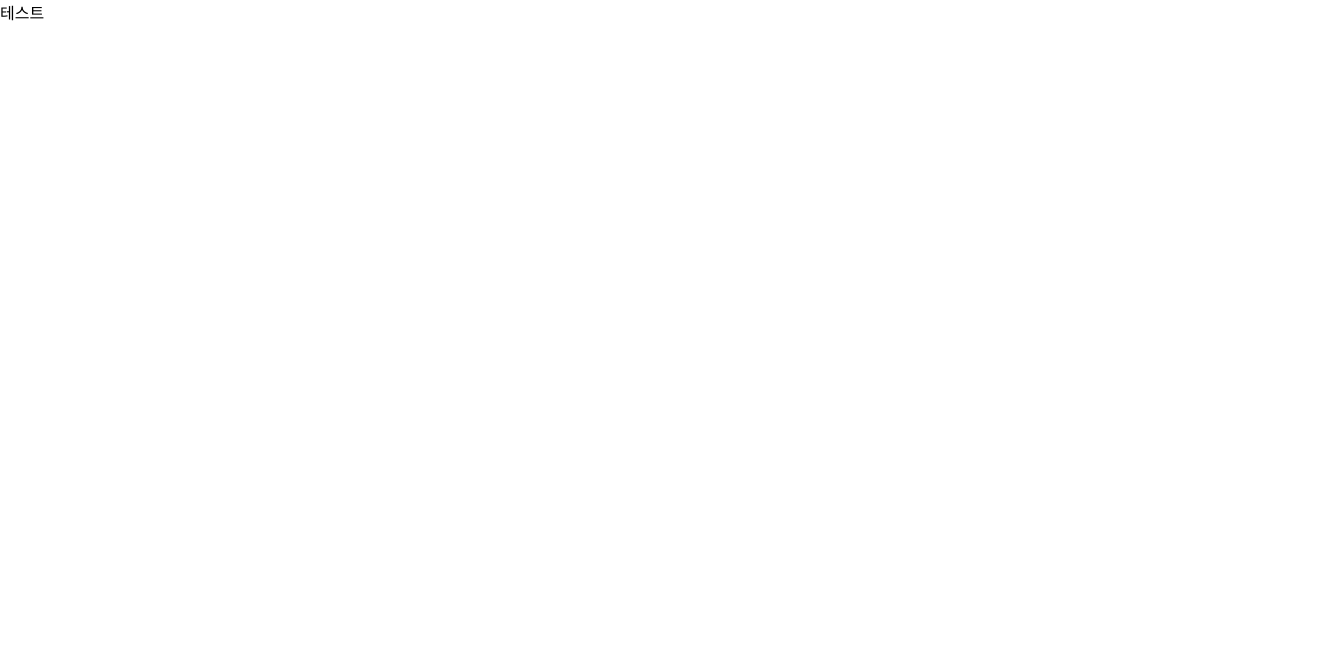
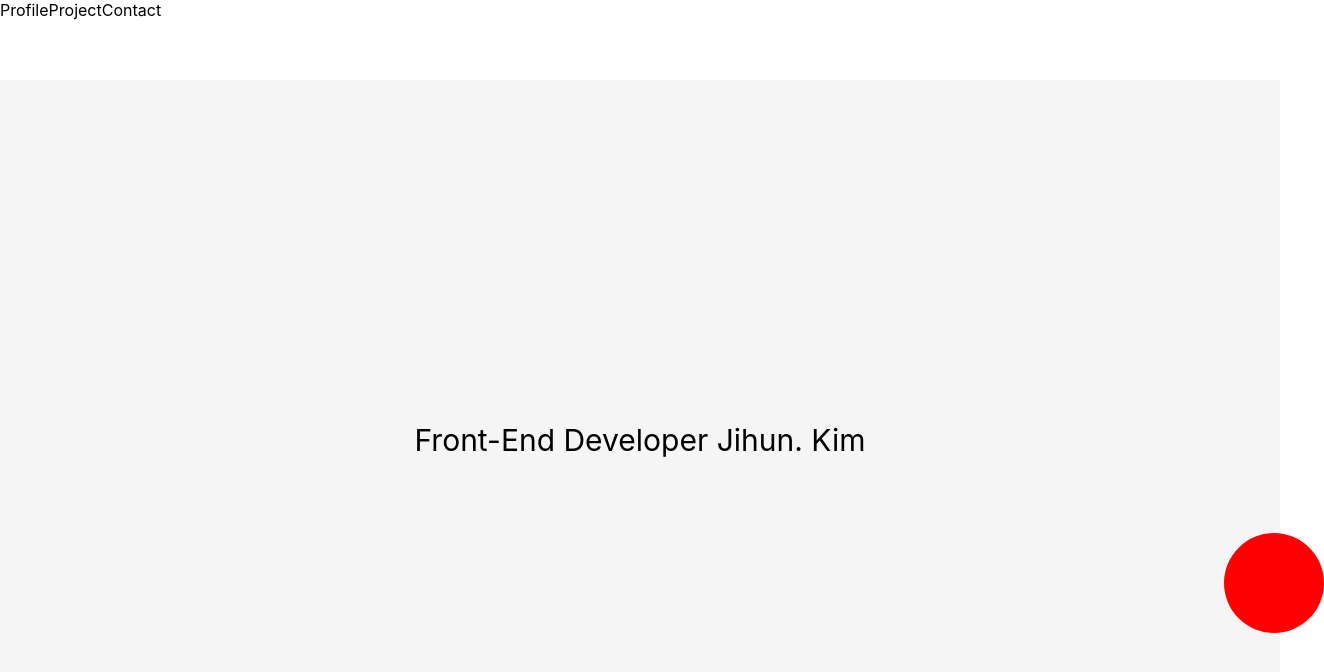
Before and after one commit to kigpand/jihun, a Next.js app: page / in a window 1280 px wide. Shown: the top 672 px of the page, 1324 px wide, since content can reach past the window. Built offline with nearby package versions, Linux system fonts and the light colour scheme.

Commit message:
profile, menu 셋팅

```diff
--- /dev/null
+++ b/components/Menu/Menu.module.scss
@@ -0,0 +1,5 @@
+.menu {
+    width: 100vw;
+    height: 10vh;
+    background-color: white;
+}
--- /dev/null
+++ b/components/Menu/Menu.tsx
@@ -0,0 +1,13 @@
+import styles from './Menu.module.scss';
+
+const Menu = () => {
+    return (
+        <div className={styles.menu}>
+            <span>Profile</span>
+            <span>Project</span>
+            <span>Contact</span>
+        </div>
+    )
+}
+
+export default Menu;
--- /dev/null
+++ b/components/Profile/Profile.module.scss
@@ -0,0 +1,18 @@
+.profile {
+    background-color: whitesmoke;
+    width: 100vw;
+    height: 90vh;
+    overflow: hidden;
+    display: grid;
+    align-items: center;
+    justify-content: center;
+
+    .title {
+        font-size: 30px;
+    }
+
+    span {
+        position: absolute;
+        border-radius: 50%;
+    }
+}
--- /dev/null
+++ b/components/Profile/Profile.tsx
@@ -0,0 +1,36 @@
+import { useEffect, useRef } from 'react';
+import styles from './Profile.module.scss';
+import React, { MouseEvent } from 'react';
+
+const Profile = () => {
+
+    const profileRef = useRef<HTMLDivElement>(null);
+
+    function addMouseMove(e: MouseEvent<HTMLDivElement>) {
+    }
+
+    function addColorEvent() {
+        const left = Math.floor(Math.random() * document.body.getBoundingClientRect().width);
+        const top = Math.floor(Math.random() * document.body.getBoundingClientRect().height);
+
+        const circle = document.createElement('span');
+        circle.style.backgroundColor = 'red';
+        circle.style.left = left + 'px';
+        circle.style.top = top + 'px';
+        circle.style.width = '100px';
+        circle.style.height = '100px';
+        profileRef.current?.appendChild(circle);
+    }
+
+    useEffect(() => {
+        addColorEvent();
+    }, []);
+
+    return(
+        <div ref={profileRef} className={styles.profile} onMouseMove={addMouseMove}>
+            <div className={styles.title}>Front-End Developer Jihun. Kim</div>
+        </div>
+    )
+}
+
+export default Profile;
--- a/pages/index.tsx
+++ b/pages/index.tsx
@@ -1,10 +1,13 @@
 import type { NextPage } from 'next'
+import Menu from '../components/Menu/Menu';
+import Profile from '../components/Profile/Profile';
 import styles from '../styles/Home.module.scss'
 
 const Home: NextPage = () => {
   return (
     <div className={styles.container}>
-      <div>테스트</div>
+      <Menu />
+      <Profile />
     </div>
   )
 }
--- a/styles/Home.module.scss
+++ b/styles/Home.module.scss
@@ -0,0 +1,4 @@
+.container {
+    width: 100%;
+    height: 100%;
+}
--- a/styles/globals.scss
+++ b/styles/globals.scss
@@ -4,6 +4,7 @@ body {
   margin: 0;
   font-family: -apple-system, BlinkMacSystemFont, Segoe UI, Roboto, Oxygen,
     Ubuntu, Cantarell, Fira Sans, Droid Sans, Helvetica Neue, sans-serif;
+  overflow: hidden;
 }
 
 a {
@@ -14,3 +15,8 @@ a {
 * {
   box-sizing: border-box;
 }
+
+
+@mixin mobile {
+
+}
```
Also changed, not shown: pages/test.tsx (added, +7 -0 lines).
